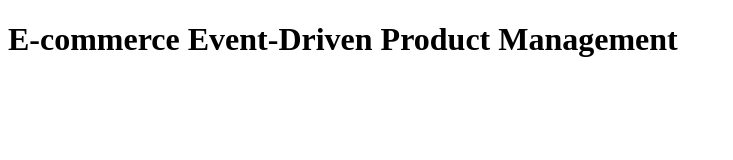
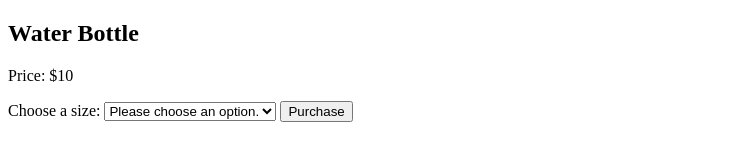
Before and after one commit to le0mcc/Coding-Challenge-10, a plain HTML site: page index.html in a window 1280 px wide. Shown: the whole page, without its empty margins (0-733 px from the left). Drawn offline with Linux system fonts and the light colour scheme.

Commit message:
Create HTML structure for product page

```diff
--- a/index.html
+++ b/index.html
@@ -6,7 +6,17 @@
     <title>Coding Challenge 10</title>
 </head>
 <body>
-    <h1>E-commerce Event-Driven Product Management</h1>
+    <h2>Water Bottle</h2>
+    <p>Price: $10</p>
+    <label for="wb-select">Choose a size:</label>
+    <select name="bottles" id="wb-select">
+        <option value="">Please choose an option.</option>
+        <option value="small">Small</option>
+        <option value="medium">Medium</option>
+        <option value="large">Large</option>
+        <option value="xlarge">X-Large</option>
+    </select>
     <script src="main.js"></script>
+    <button class="purchase" type="button">Purchase</button>
 </body>
 </html>
```
